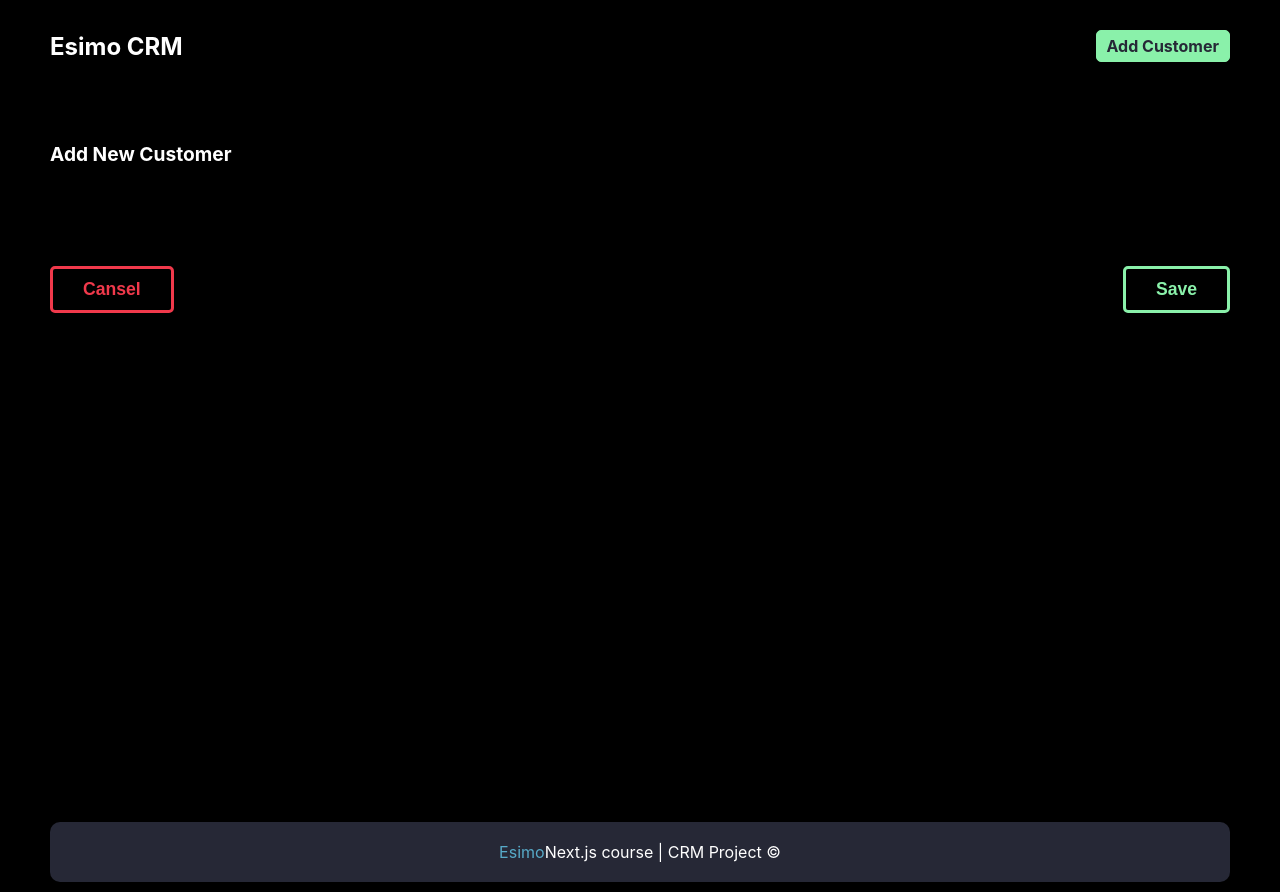
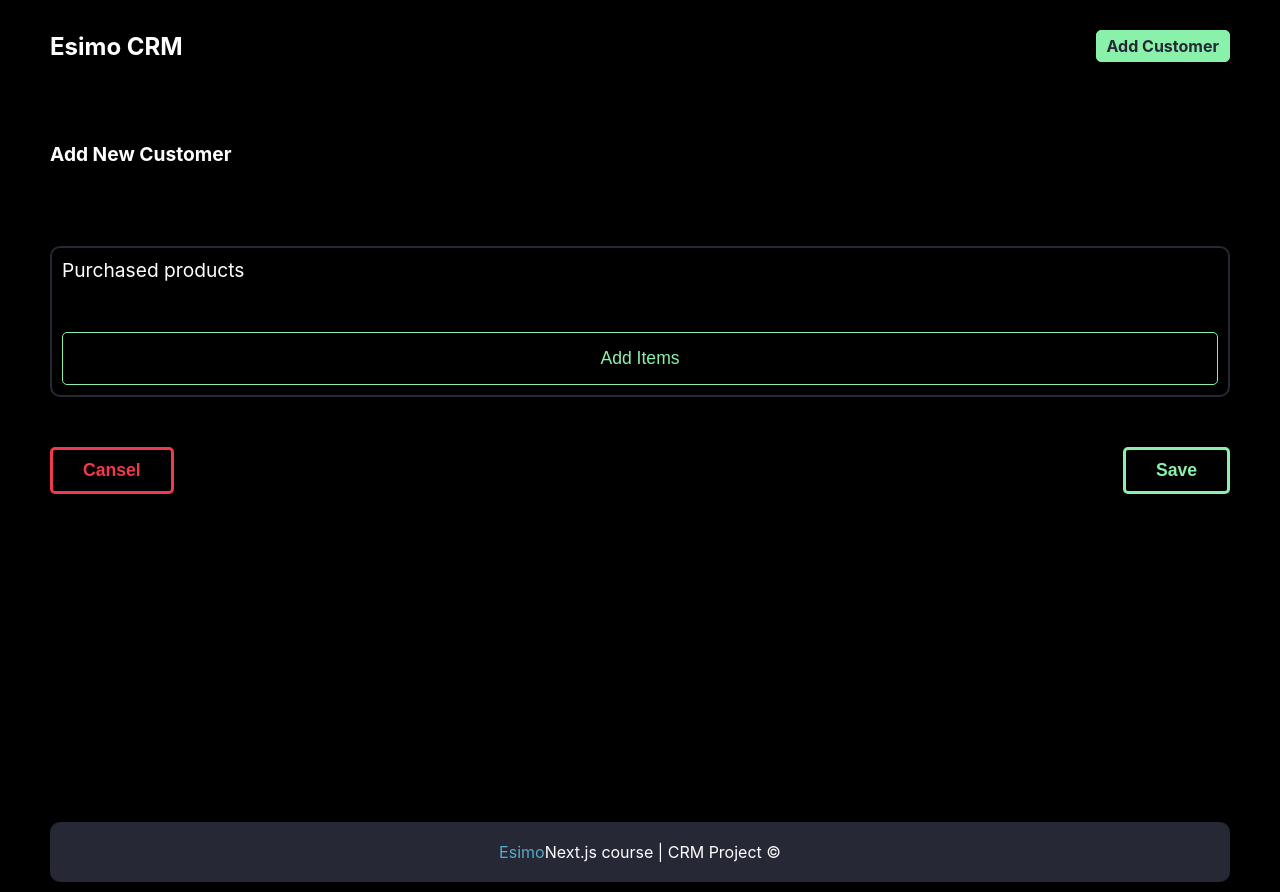
Before and after one commit to xe4at/CRM-Project, a Next.js app: page /add-customer in a window 1280 px wide. Built offline with nearby package versions, Linux system fonts and the light colour scheme.

Commit message:
development ItemList Component

```diff
--- a/components/module/Form.jsx
+++ b/components/module/Form.jsx
@@ -1,6 +1,11 @@
+import ItemList from "./ItemList";
 
-function Form() {
-  return <div>Form</div>;
+function Form({ form, setForm }) {
+  return (
+    <div>
+      <ItemList form={form} setForm={setForm} />
+    </div>
+  );
 }
 
 export default Form;
--- /dev/null
+++ b/components/module/ItemList.jsx
@@ -0,0 +1,55 @@
+import FormInput from "./FormInput";
+
+function ItemList({ form, setForm }) {
+  const { products } = form;
+
+  const addHandler = () => {
+    setForm({
+      ...form,
+      products: [...products, { name: "", price: "", qty: "" }],
+    });
+    console.log(products);
+  };
+
+  const changeHandler = () => {};
+
+  const deleteHandler = () => {};
+
+  return (
+    <div className="item-list">
+      <p>Purchased products</p>
+      {products.map((product, index) => (
+        <div key={index} className="form-input__list">
+          <FormInput
+            name="name"
+            label="product Name"
+            type="text"
+            value={product.name}
+            onChange={changeHandler}
+          />
+          <div>
+            <FormInput
+              name="price"
+              label="Price"
+              type="text"
+              value={product.price}
+              onChange={changeHandler}
+            />
+
+            <FormInput
+              name="qty"
+              label="Qty"
+              type="number"
+              value={product.qty}
+              onChange={changeHandler}
+            />
+          </div>
+          <button onClick={deleteHandler}>Remove</button>
+        </div>
+      ))}
+      <button onClick={addHandler}> Add Items</button>
+    </div>
+  );
+}
+
+export default ItemList;
```
